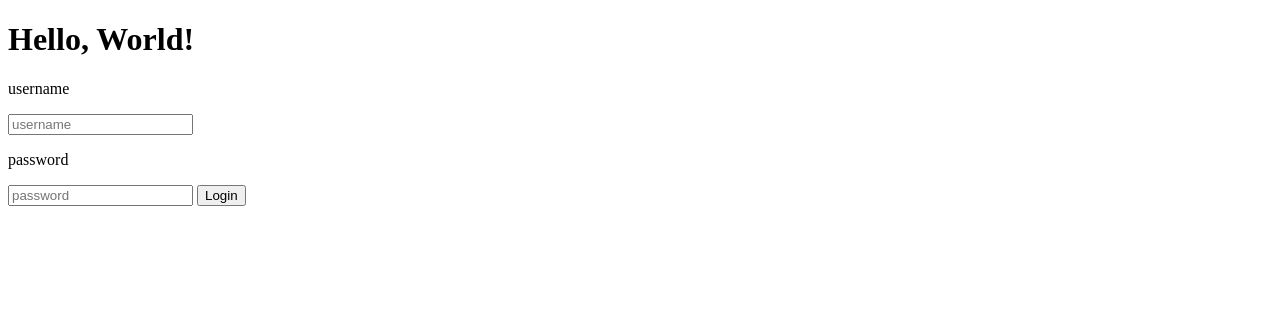
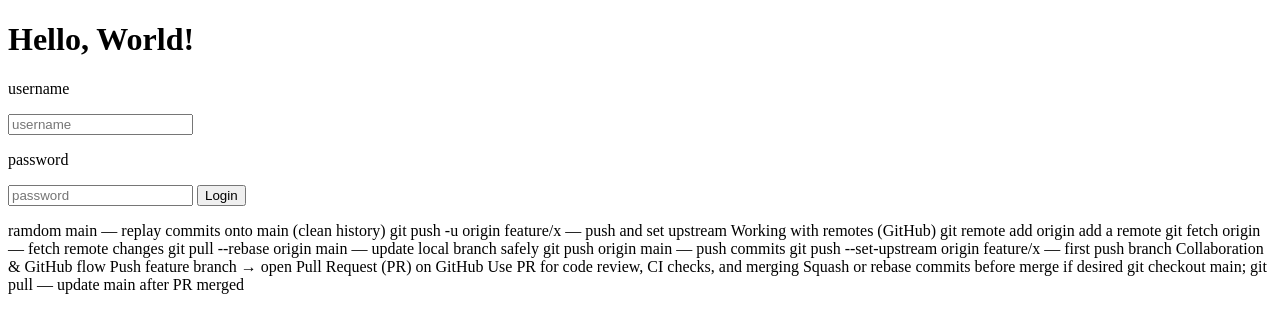
Before and after one commit to krushnaB7/git-prctice, a plain HTML site: page index.html in a window 1280 px wide. Drawn offline with Linux system fonts and the light colour scheme.

Commit message:
i just add rondom paragraph in html file

```diff
--- a/index.html
+++ b/index.html
@@ -1,10 +1,12 @@
 <!DOCTYPE html>
 <html lang="en">
+
 <head>
     <meta charset="UTF-8">
     <meta name="viewport" content="width=device-width, initial-scale=1.0">
     <title>Document</title>
 </head>
+
 <body>
     <div class="container">
         <h1>Hello, World!</h1>
@@ -15,5 +17,24 @@
         <button>Login</button>
     </div>
 
+    <div>
+        <p>ramdom main — replay commits onto main (clean history)
+            git push -u origin feature/x — push and set upstream
+            Working with remotes (GitHub)
+
+            git remote add origin  add a remote
+                git fetch origin — fetch remote changes
+                git pull --rebase origin main — update local branch safely
+                git push origin main — push commits
+                git push --set-upstream origin feature/x — first push branch
+                Collaboration & GitHub flow
+
+                Push feature branch → open Pull Request (PR) on GitHub
+                Use PR for code review, CI checks, and merging
+                Squash or rebase commits before merge if desired
+                git checkout main; git pull — update main after PR merged</p>
+    </div>
+
 </body>
+
 </html>
```
